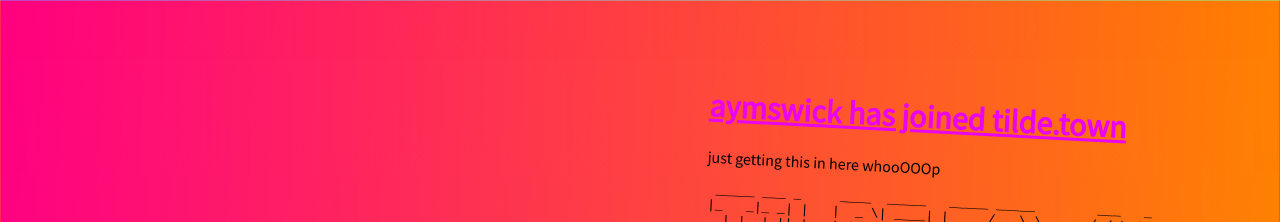
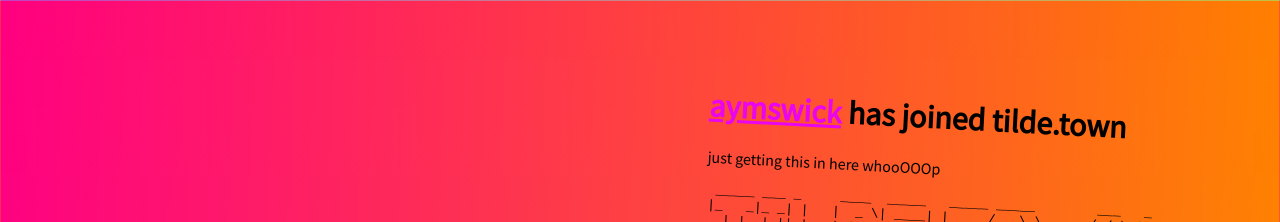
Before and after one commit to pnappa/graffiti-backup, a plain HTML site: page index.html in a window 1280 px wide. Shown: the top 222 px of the page. Drawn offline with Linux system fonts and the light colour scheme.

Commit message:
1594517547.711467111

```diff
--- a/index.html
+++ b/index.html
@@ -14,7 +14,7 @@
 <!-- lock. The lock is only released -->
 <!-- when you quit the editor. -->
 
-<h1> <a href="https://symkowick.org/posts/open-web-rant/">aymswick has joined tilde.town</a> </h1>
+<h1> <a href="https://symkowick.org/posts/open-web-rant/">aymswick</a> has joined tilde.town</h1>
 <p>just getting this in here whooOOOp</p>
 
 <pre>
```
